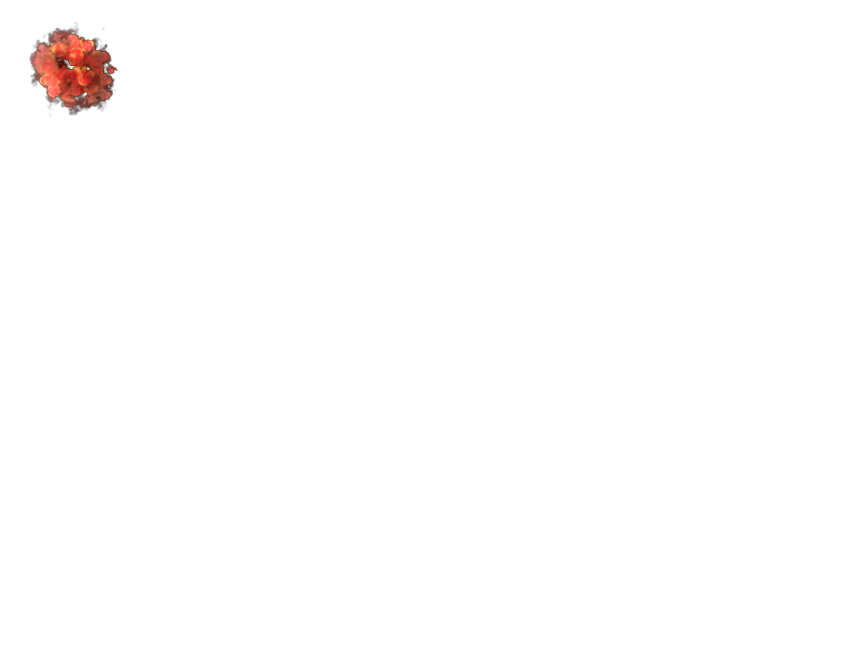
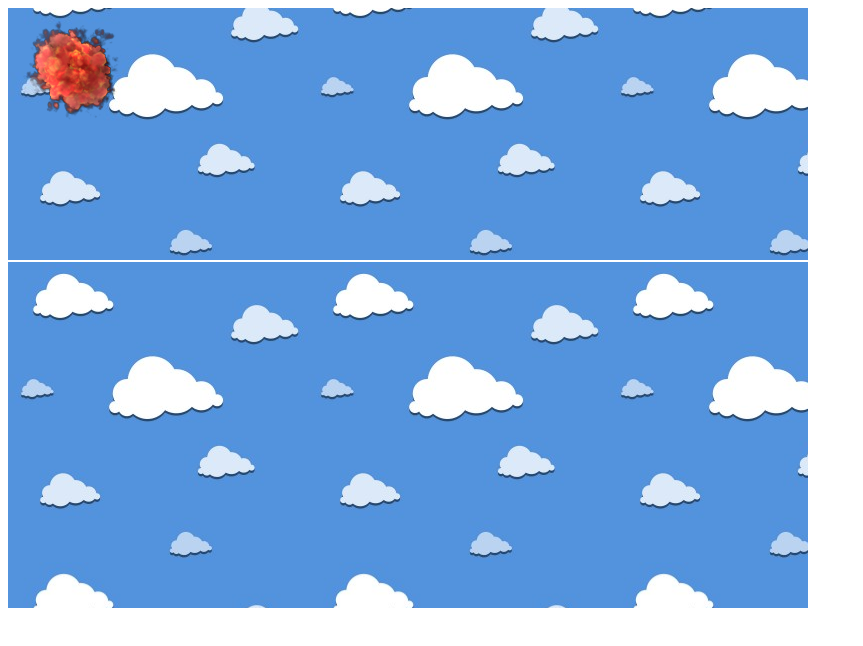
Before and after one commit to Yurgeen/JS_Arkanoid, a plain HTML site: page test.html in a window 1280 px wide. Shown: the whole page, without its empty margins (0-863 px from the left). Drawn offline with Linux system fonts and the light colour scheme.

Commit message:
some play with sky

```diff
--- a/engine/Animation/AnimationItem.js
+++ b/engine/Animation/AnimationItem.js
@@ -1,48 +1,60 @@
 function AnimationItem(config) {
     var me = this,
-        x, y,
         depths,
-        image,
-        animationFunction,
         id = AnimationManager.getNewItemID;
 
-    me.setCoordinates = function(pos) {
-        x = pos.x || 0;
-        y = pos.y || 0;
-    };
+    me.alive = true;
+    me.visible = false;
+    me.active = false;
+    me.localTime = 0;
 
-    me.getCoordinates = function() {
-        return {"x" : x, "y" : y};
-    };
+    me.image = config.image;
+    me.x = config.x || 0;
+    me.y = config.y || 0;
+    me.width = config.width || me.image.width;
+    me.height = config.height || me.image.height;
+    me.spriteConfig = config.spriteConfig;
 
     me.setDepths = function(value) {
         depths = value || 0;
     };
-
     me.getDepths = function(){
         return depths;
     };
 
-    me.setImage = function(value) {
-        image = value;
-    };
-
-    me.getImage = function() {
-        return image;
-    };
-
-    me.setCoordinates( {"x" : config.x, "y" : config.y} );
-    me.setImage(config.image);
     me.setDepths(config.depth);
-
-    me.animationFunction = config.animationFunction;
-    me.checkAlive = config.checkAlive;
 };
 
-AnimationItem.prototype.animationFunction = function () {
-
+AnimationItem.prototype.animationFunction = function (dt) {
+    var me = this;
+   // me.localTime += dt;
 };
 
 AnimationItem.prototype.checkAlive = function(){
-    return true;
+    var me = this;
+    return me.isAlive;
 };
+
+AnimationItem.prototype.onCollision = function() {
+    var me = this;
+    me.isAlive = false;
+};
+
+AnimationItem.prototype.play = function() {
+    var me = this;
+    me.visible = true;
+    me.active = true;
+};
+
+AnimationItem.prototype.pause = function() {
+    var me = this;
+    me.active = false;
+    me.visible = true;
+}
+
+AnimationItem.prototype.stop = function(){
+    var me = this;
+    me.active = false;
+    me.visible = false;
+    me.localTime = 0;
+};
--- a/engine/Animation/AnimationManager.js
+++ b/engine/Animation/AnimationManager.js
@@ -41,13 +41,12 @@ AnimationManager = {
         var me = AnimationManager;
         me.layers.forEach(function(element){
             element.forEach(function(item){
-                item.animationFunction(dt);
-                if (!item.checkAlive()){
-
+                if (!item.active){
+                    item.localTime += dt;
+                    item.animationFunction.call(item,dt);
                 }
             });
         });
-
         me.localTime += dt;
     },
 
@@ -60,7 +59,12 @@ AnimationManager = {
         for (var i = 0; i < me.layers.length; i++){
             if(me.layers[i]) {
                 me.layers[i].forEach(function(element){
+                    var sx = 0,sy = 0,
+                        swidth = element.image.width,
+                        sheight = element.image.height;
 
+                    me.buffer.drawImage(element.image, sx, sy, swidth, sheight,
+                        element.x, element.y, element.width, element.height);
                 });
             }
         }
--- a/engine/Loader.js
+++ b/engine/Loader.js
@@ -1,3 +1,5 @@
+Modules = {};
+
 ModuleLoader = {
 
     CORE_LOADS : {
@@ -32,6 +34,7 @@ ModuleLoader = {
     },
 
     loadModules : function () {
+        Modules.background = new Background();
         ModuleLoader.checkModulesLoaded();
     },
 
--- a/modules/backgound.js
+++ b/modules/backgound.js
@@ -0,0 +1,38 @@
+function Background() {
+    var me = this,
+        pattern = ResourceManager.graphics["sky"],
+        frameHeight = pattern.image.height,
+        frameWidth = pattern.image.width,
+        sceneWidth = AnimationManager.width,
+        sceneHeight = AnimationManager.height,
+        r = Math.floor(sceneHeight/frameHeight),
+        c = Math.floor(sceneWidth/frameWidth),
+        tiles = [],
+        fps = 10,
+        lastOffset = sceneHeight - frameHeight* r,
+        item, n;
+
+
+    for (var i = -1; i <= r; i++) {
+        for(var j = 0; j <= c; j++) {
+            item = new AnimationItem({
+                x: j*frameWidth,
+                y: i*frameHeight,
+                depth: 0,
+                image: pattern.image
+            });
+            item.animationFunction = function(dt) {
+                debugger;
+                n = (frameHeight % this.localTime*fps/1000) || 0;
+                this.y += n;
+
+                if (this.y > sceneHeight) {
+                    this.y = lastOffset - sceneHeight;
+                }
+            };
+            AnimationManager.addItem(item);
+        }
+    }
+
+    me.tiles = tiles;
+}
--- a/resources/graphics.json
+++ b/resources/graphics.json
@@ -18,7 +18,10 @@
     "sprite" : {
       "frameWidth" : 128,
       "frameHeight" : 128,
-      "count" : 39
+      "count" : 40
     }
+  },
+  "sky" : {
+    "image" : "resources/images/sky.jpg"
   }
 }
--- a/test.html
+++ b/test.html
@@ -11,6 +11,8 @@
     <script src="engine/Animation/AnimationItem.js" type="text/javascript"></script>
     <script src="engine/Animation/AnimationManager.js" type="text/javascript"></script>
 
+    <script src="modules/backgound.js" type="text/javascript"></script>
+
 </head>
 
 <body>
```
